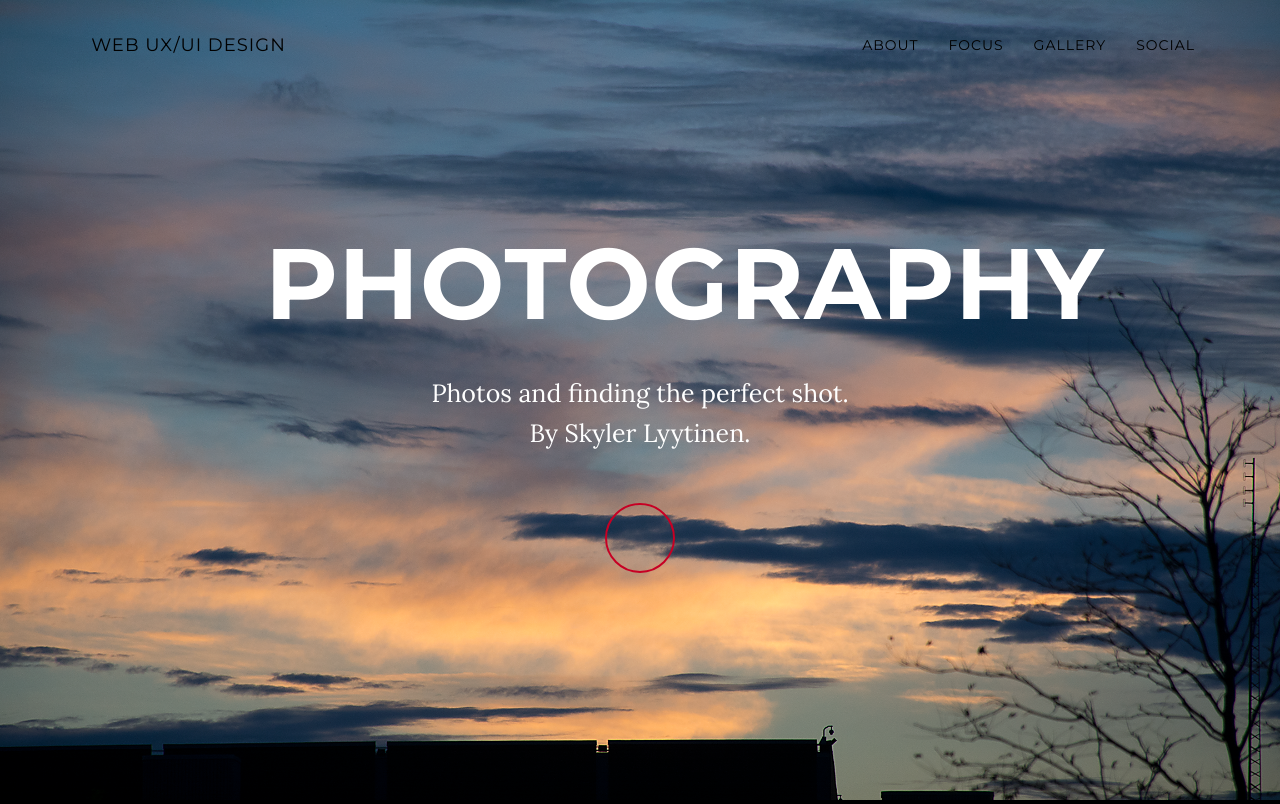
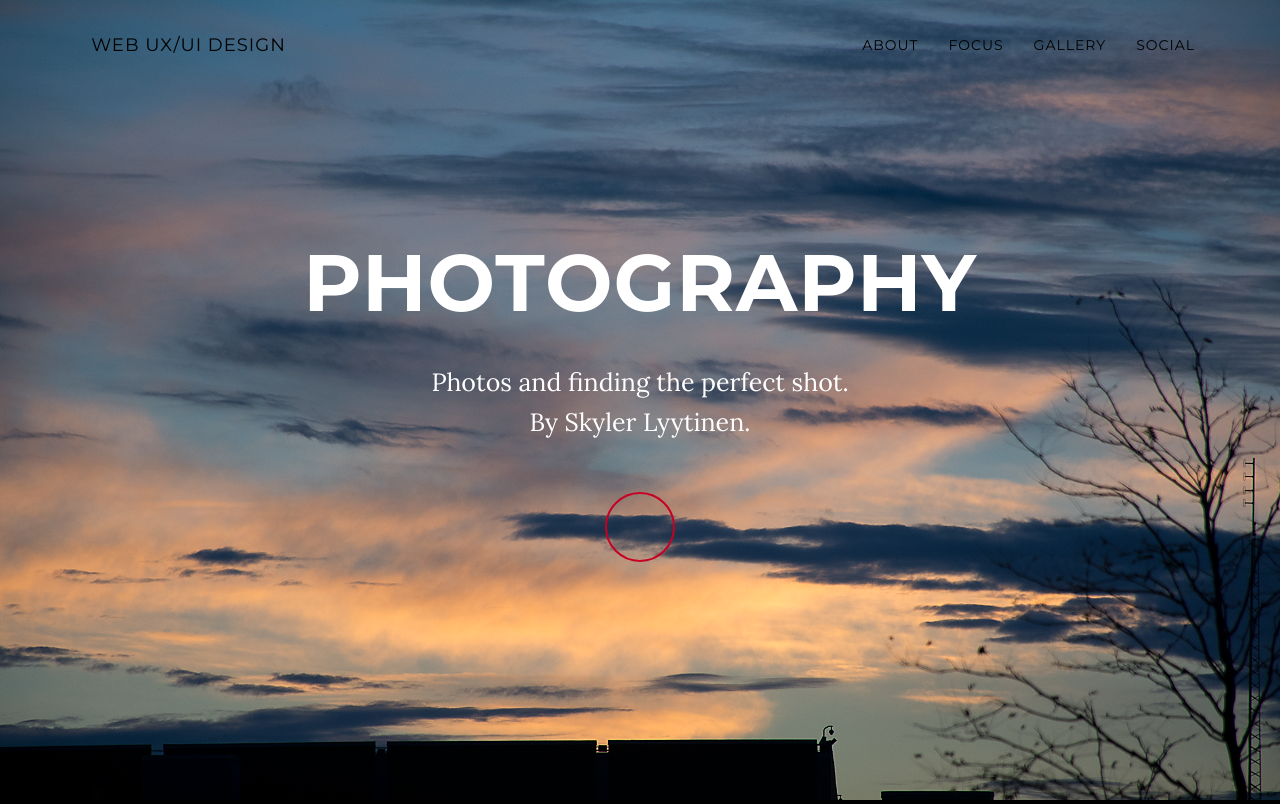
Before and after one commit to skybone/photo-midterm, a PHP site: page / in a window 1280 px wide. Shown: the top 804 px of the page. Run offline with PHP 8.4, Linux system fonts and the light colour scheme; some web fonts are replaced.

Commit message:
fixed the H1 in the intro block

```diff
--- a/css/grayscale.css
+++ b/css/grayscale.css
@@ -186,7 +186,7 @@ a:focus {
     }
 
     .intro .intro-body .brand-heading {
-        font-size: 100px;
+        font-size: 80px;
     }
 
     .intro .intro-body .intro-text {
```
